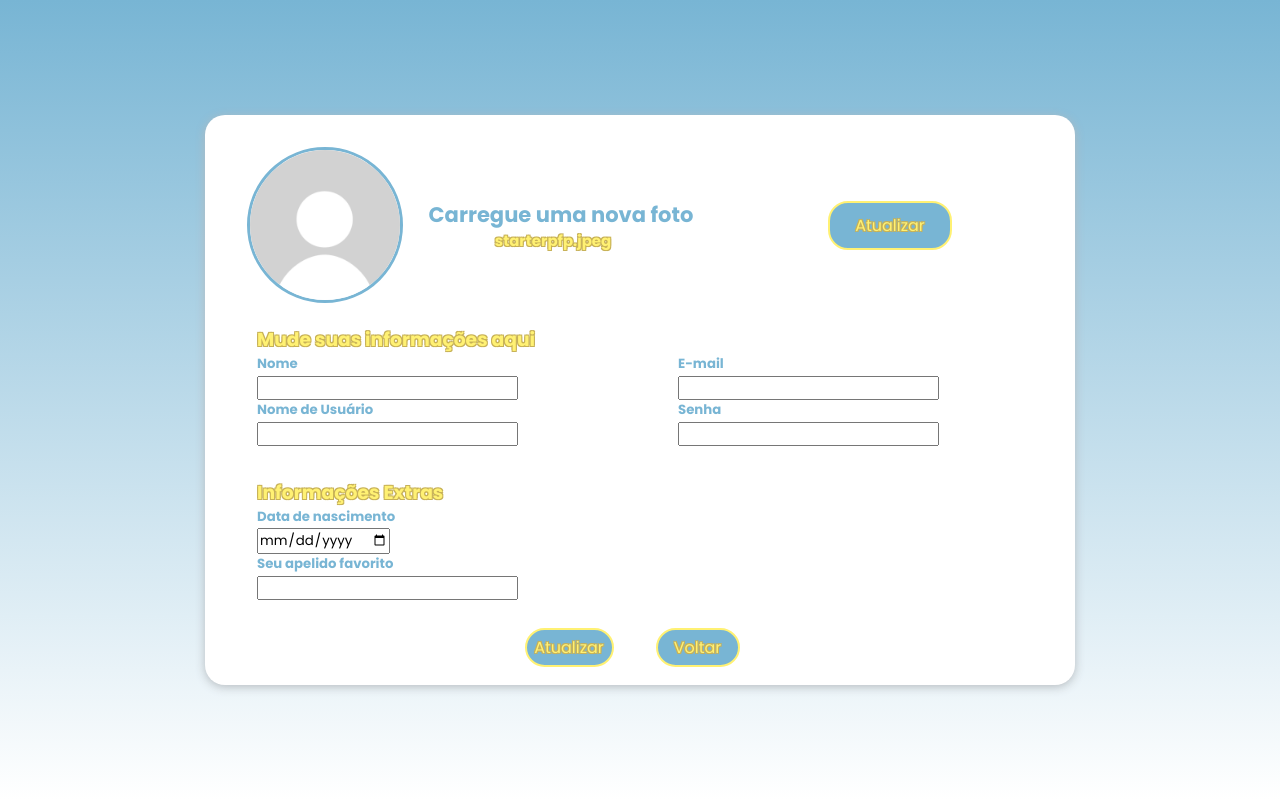
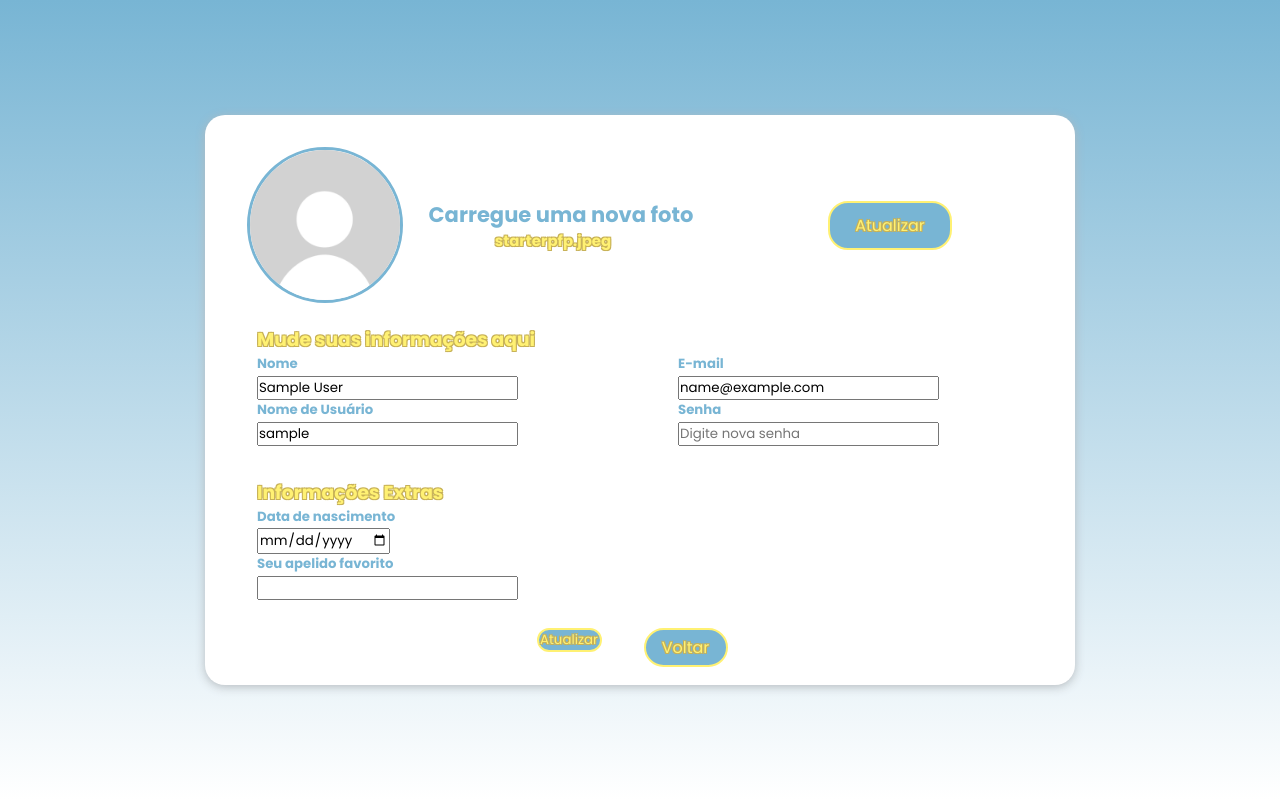
Before and after one commit to annat0rres/DiariodeHumorDigital, a Flask app: page /perfil in a window 1280 px wide. Run offline with Flask 3, Linux system fonts and the light colour scheme; the visitor is signed in with stand-in values (Sample User, id 1).

Commit message:
mais mudanças

```diff
--- a/site/app.py
+++ b/site/app.py
@@ -43,11 +43,79 @@ def salvar ():
 
 @app.route ("/principal")
 def principal ():
-    return render_template("principal.html")
+    if "usuario" in session:
+        name = session ["name"]
+        username = session ["username"]
+        return render_template("principal.html", name=name, username=username)
+
+    else:
+        flash ("Faça login primeiro!")
+        return redirect (url_for("login"))
 
 @app.route ("/perfil")
 def perfil ():
-    return render_template("perfil.html")
+    if "username" not in session:
+        flash ("Faça login primeiro!")
+        return redirect (url_for ("login"))
+
+    username = session ["username"]
+
+    cnx = connection.MySQLConnection (
+        user = "root",
+        password = "gilovers@25",
+        host = "127.0.0.1",
+        database = "DiarioDeHumor"
+    )
+
+    cursor = cnx.cursor (dictionary=True)
+    cursor.execute ("SELECT * FROM usuarios WHERE username = %s", (username,))
+    user = cursor.fetchone ()
+    cursor.close ()
+    cnx.close ()
+
+    return render_template (
+        "perfil.html",
+        name = user ["name"],
+        username = user ["username"],
+        email = user ["email"]
+    )
+
+@app.route ("/atualizar_perfil", methods= ["POST"])
+def atualizar_perfil ():
+    if "username" not in session:
+        flash ("Faça login para alterar o perfil.")
+        return redirect (url_for("login"))
+
+    username_atual = session ["username"]
+
+    name = request.form.get ("name")
+    username_novo = request.form.get ("username")
+    email = request.form.get ("email")
+    password = request.form.get ("password")
+
+    cnx = connection.MySQLConnection (
+        user = "root",
+        password = "gilovers@25",
+        host = "127.0.0.1",
+        database = "DiarioDeHumor"
+    )
+    cursor = cnx.cursor ()
+
+    sql ="""UPDATE usuarios
+            SET name = %s, username = %s, email = %s, password = %s
+            WHERE username = %s"""
+
+    valores = (name, username_novo, email, password, username_atual)
+    cursor.execute (sql, valores)
+    cnx.commit ()
+    cursor.close ()
+    cnx.close ()
+
+    session ["name"] = name
+    session ["username"] = username_novo
+
+    flash ("Perfil atualizado!")
+    return redirect (url_for ("perfil"))
 
 @app.route ("/humor")
 def humor ():
@@ -88,9 +156,12 @@ def entrar():
     cnx.close()
 
     if resultado:
-        session["usuario"] = resultado["username"]
+        session ["name"] = resultado ["name"]
+        session["username"] = resultado["username"]
+
         flash("Login realizado com sucesso!")
         return redirect(url_for("principal"))
+
     else:
         flash("Usuário ou senha incorretos!")
         return redirect(url_for("login"))
--- a/site/templates/perfil.html
+++ b/site/templates/perfil.html
@@ -23,33 +23,36 @@
             </div>
             <div id="ConfigInfos">
                 <h3>Mude suas informações aqui</h3>
+
+                <form method="POST" action="{{url_for('atualizar_perfil')}}">
                     <div id="colChanges">
                         <div id="col1">
                             <h5>Nome</h5>
-                        <input>
+                            <input type="text" name="name" value="{{name}}">
                             <h5>Nome de Usuário</h5>
-                    <input>
+                            <input type="text" name="username" value="{{username}}">
                         </div>
                         <div id="col2">
                             <h5>E-mail</h5>
-                        <input>
+                            <input type="text" name="email" value="{{email}}">
                             <h5>Senha</h5>
-                        <input>
+                            <input type="password" name="password" placeholder="Digite nova senha">
                         </div>
                     </div>
+
                     <div id="infosExtra">
                         <h3>Informações Extras</h3>
                         <h5>Data de nascimento</h5>
-                    <form>
                         <input type="date" id="dataNasc" name="dataNasc" required>
-                    </form>
                         <h5>Seu apelido favorito</h5>
-                    <input type="text">
+                        <input type="text" name="apelido">
                     </div>
+
                     <div id="btnsAttVol">
-                    <div id="AttPerfil">Atualizar</div>
+                        <button type="submit" id="AttPerfil"> Atualizar </button>
                         <a href="{{url_for('principal') }}" id="VoltarPrincipal">Voltar</a>
                     </div>
+                </form>
             </div>
         </div>
     </div>
--- a/site/templates/principal.html
+++ b/site/templates/principal.html
@@ -11,8 +11,8 @@
         <div id="perfilside">
             <div id="fotoperfil">
                 <img src="{{url_for('static', filename='img/fotoperfil.png') }}" id="imgperfil">
-                <h3>Nome</h3>
-                <h5>@username</h5>
+                <h3>{{name}}</h3>
+                <h5>@{{username}}</h5>
             </div>
 
             <div id = 'outraspag'>
@@ -38,7 +38,7 @@
         <div id="calendarioside">
 
             <div id="bem-vindo">
-                <h1>Seja bem vindo(a), User!</h1>
+                <h1>Seja bem vindo(a), {{name}}!</h1>
                 <h2>Outubro</h2>
             </div>
 
```
Also changed, not shown: site/templates/historico.html (+9 -3 lines). Lines whose indentation alone changed are shown as unchanged.
